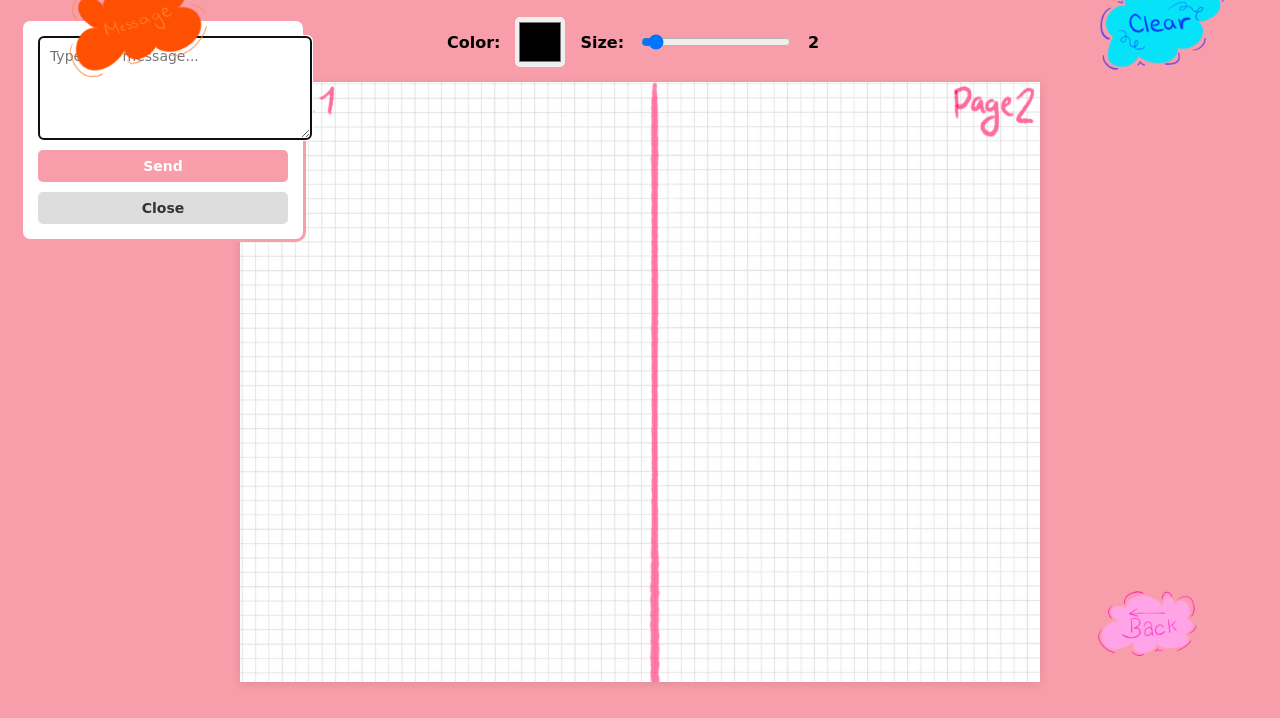
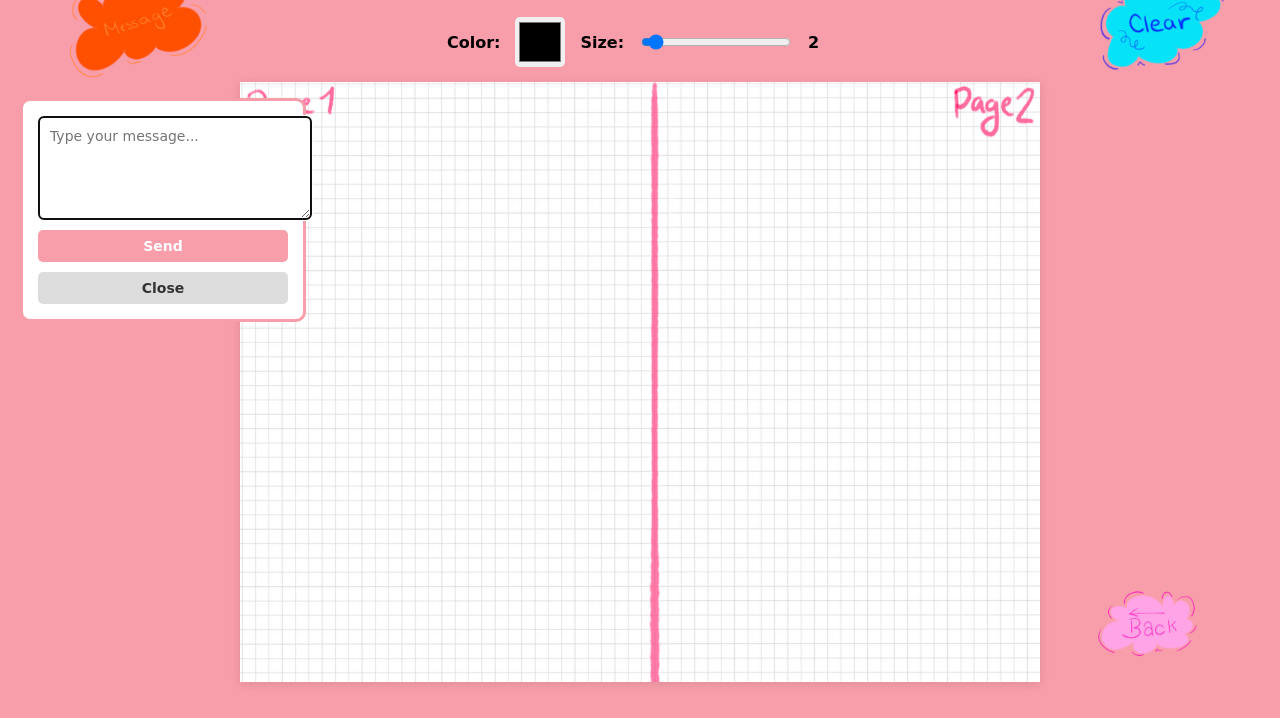
Before and after one commit to lilyrose1013/SketchBook_Project4_LV, a website: page docs/draw.html in a window 1280 px wide. Both pictures are taken after a click on the button 132 px from the left and 98 px from the top of the page. Shown: the part 82-800 px from the top of the page. Drawn offline with nearby package versions, Linux system fonts and the light colour scheme; no server answers; a web font is replaced by a local one.

Commit message:
Update draw.css

```diff
--- a/docs/Style/draw.css
+++ b/docs/Style/draw.css
@@ -76,7 +76,7 @@ h1 {
 
 .message-box {
   position: fixed;
-  top: 100px;
+  top: 180px;
   left: 20px;
   background: white;
   border: 3px solid #f89daa;
```
